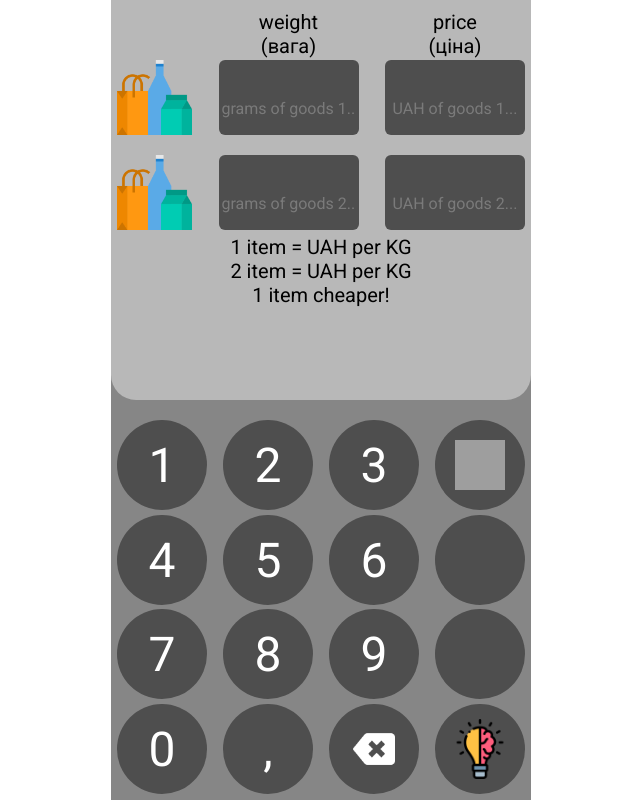
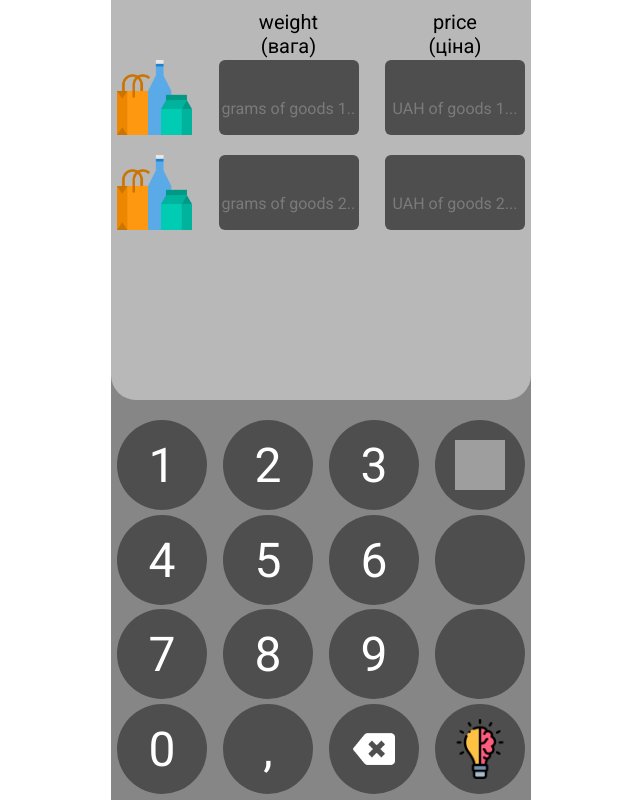
Before and after one commit to alexey-sevastynov/cheaper-goods, a React (Create React App) app: page / in a window 1280 px wide. Shown: the whole page, without its empty margins (319-959 px from the left). Built offline with nearby package versions, Linux system fonts and the light colour scheme; grey boxes are pictures that could not be loaded.

Commit message:
adaptive test

```diff
--- a/src/components/header/Header.jsx
+++ b/src/components/header/Header.jsx
@@ -88,7 +88,7 @@ export default class Header extends Component {
             ></input>
           </div>
         </div>
-        <Result priceKgItem_1={priceKgItem_1} priceKgItem_2={priceKgItem_2} />
+        {/* <Result priceKgItem_1={priceKgItem_1} priceKgItem_2={priceKgItem_2} /> */}
       </div>
     );
   }
--- a/src/components/header/header.css
+++ b/src/components/header/header.css
@@ -103,7 +103,7 @@ input {
 }
 
 @media (max-height: 740px) {
-    .footer {
+    .header {
         height: 40%;
 
     }
```
